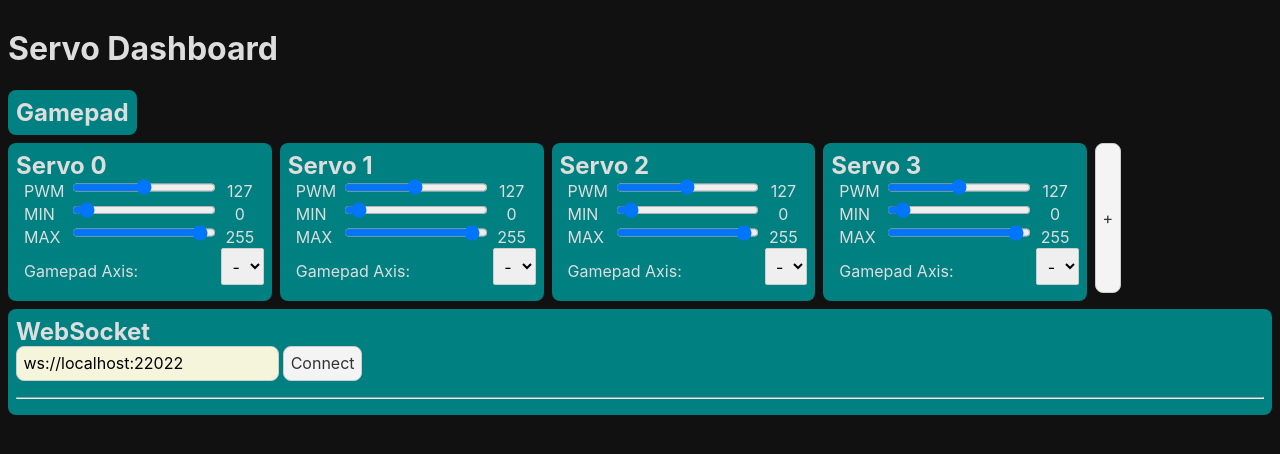
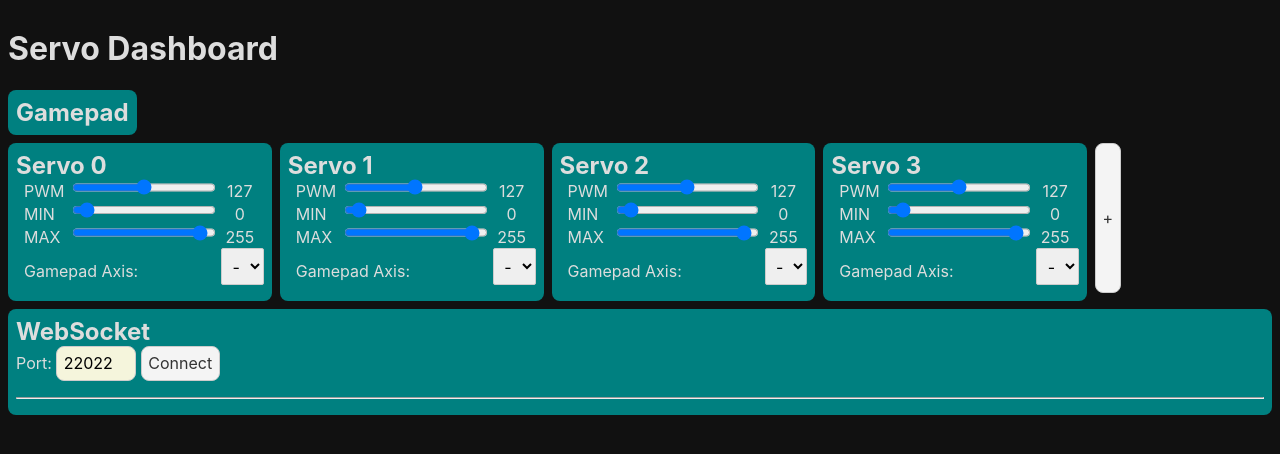
Before and after one commit to frepet/servo-dashboard, a Svelte app: page / in a window 1280 px wide. Shown: the top 454 px of the page. Built offline with nearby package versions, Linux system fonts and the light colour scheme.

Commit message:
Changes url input to port

```diff
--- a/src/Output.svelte
+++ b/src/Output.svelte
@@ -3,7 +3,7 @@
     import { pwms } from "./PWMStore";
 
     let msgs: string[] = [];
-    export let url: string = "ws://localhost:22022";
+    let port: number = 22022;
     let connected = false;
     let mouseOver = false;
 
@@ -12,6 +12,11 @@
             msgs = [...msgs, $WS];
         }
         connected = WS.isOpen();
+    }
+
+    $: {
+        let portElement = document.getElementById("port") as HTMLInputElement;
+        if (portElement) portElement.disabled = connected;
     }
 
     let poll: number;
@@ -34,12 +39,12 @@
 
 <div class="output">
     <h2>WebSocket</h2>
-    <input class="url" bind:value={url}/>
+    Port: <input id="port" class="port" type="number" min={1024} max={65535} bind:value={port}/>
 
     {#if connected}
         <button on:click={() => WS.close()}>Disconnect</button>
     {:else}
-        <button on:click={() => WS.open(url)}>Connect</button>
+        <button on:click={() => WS.open(`ws://localhost:${port}`)}>Connect</button>
     {/if}
 
     <hr/>
@@ -61,10 +66,11 @@
         margin: 0px;
     }
 
-    .url {
+    .port {
         margin-top: 0px;
         background-color: beige;
         border-radius: 0.5em;
+        width: 5em;
     }
 
     .messages {
```
